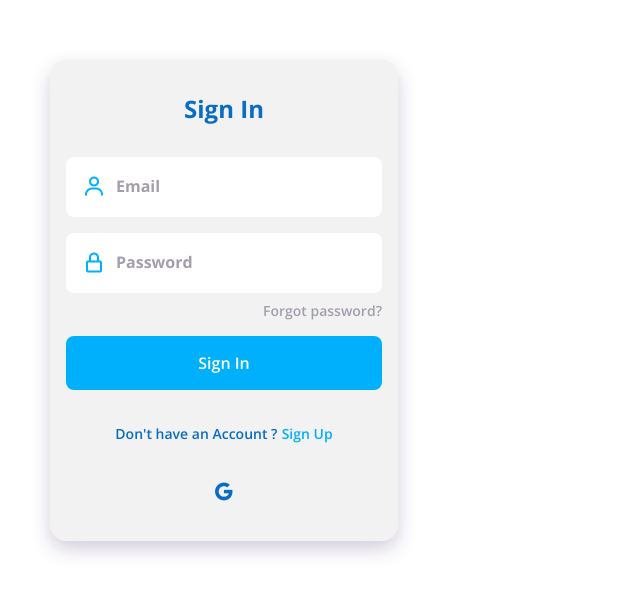
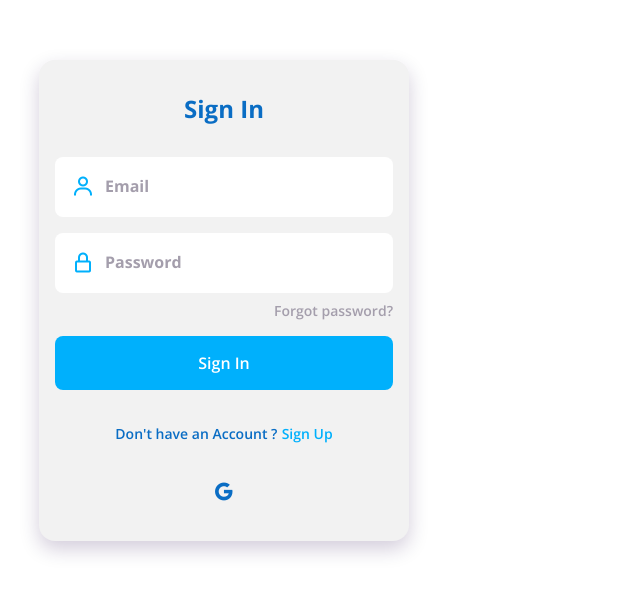
Before and after one commit to letantruong197/du-an-cuoi-khoa-WI, a plain HTML site: page login.html in a window 1280 px wide. Shown: the part 105-700 px from the top of the page, without its empty margins (0-640 px from the left). Drawn offline with nearby package versions, Linux system fonts and the light colour scheme.

Commit message:
Update login.css

```diff
--- a/login.css
+++ b/login.css
@@ -198,7 +198,7 @@ img{
 /* ===== MEDIA QUERIES =====*/
 @media screen and (min-width: 576px){
   .login__forms{
-    width: 348px;
+    width: 370px;
     justify-self: center;
   }
 }
```
